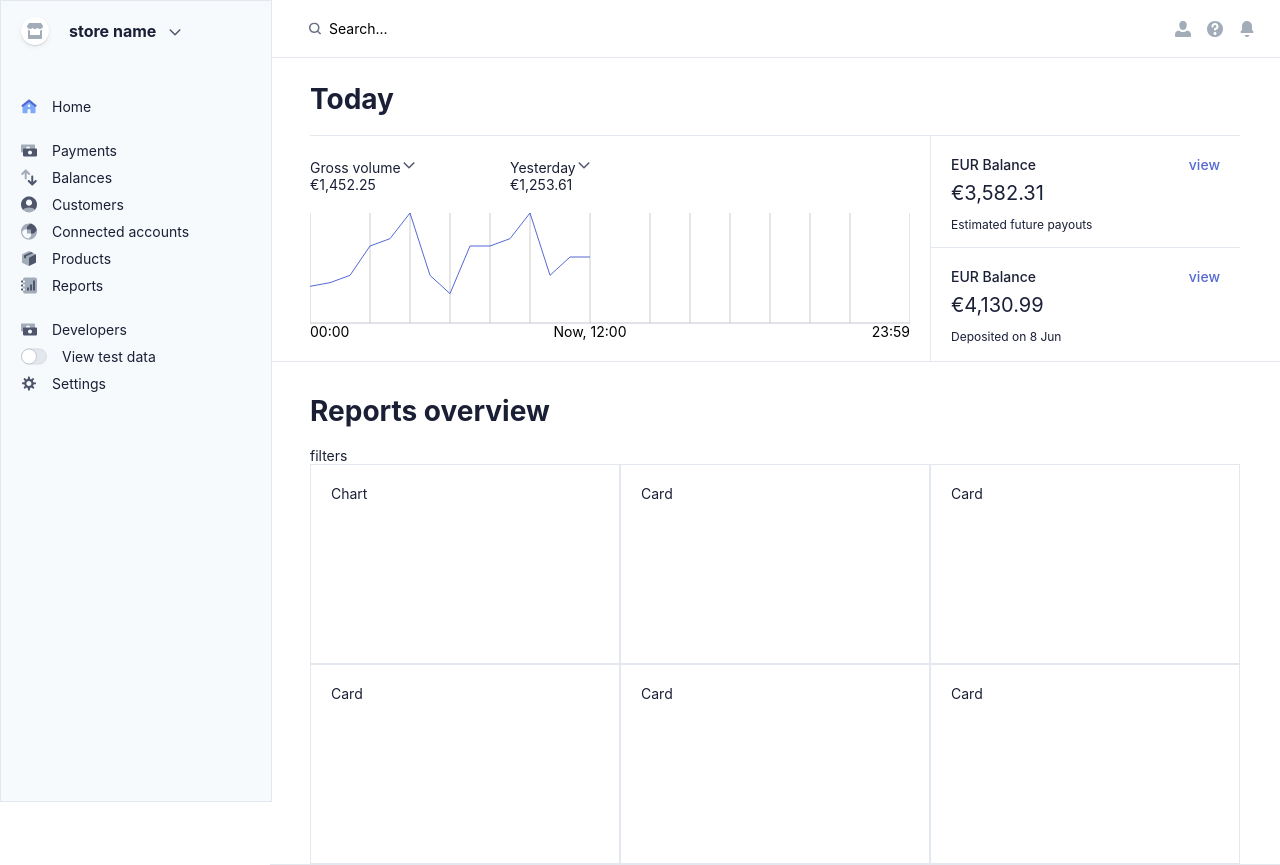
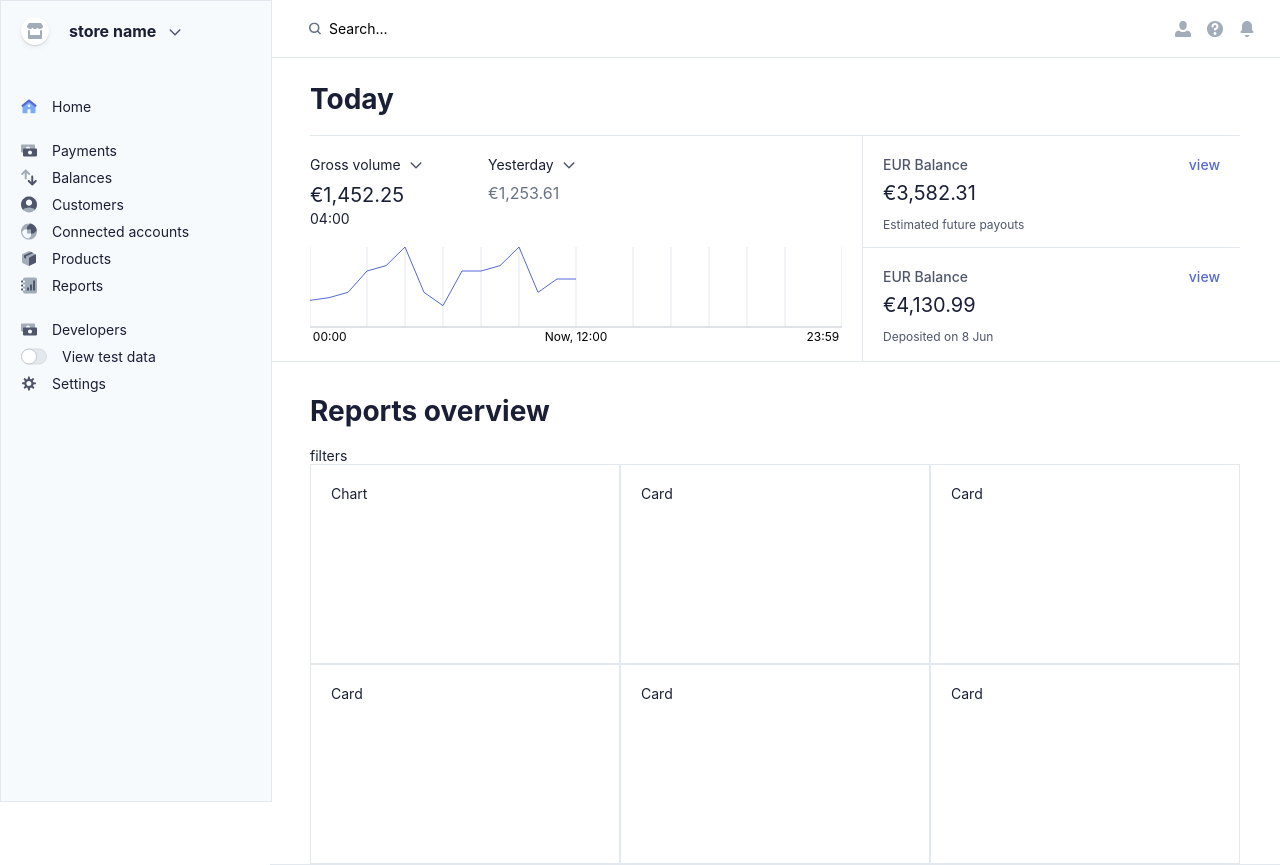
Before and after one commit to 0meram/ChargeflowDashboard, a React (Create React App) app: page / in a window 1280 px wide. Built offline with nearby package versions, Linux system fonts and the light colour scheme.

Commit message:
main chart style

```diff
--- a/src/App.css
+++ b/src/App.css
@@ -10,7 +10,7 @@ body {
 
 .grid-container {
   display: grid;
-  grid-template-columns: 1fr;
+  grid-template-columns: minmax(355px, 1fr);
   grid-template-rows: 17px 1fr 50px;
   grid-template-areas:
     'header'
@@ -152,19 +152,47 @@ body {
   display: flex;
 }
 
-.main_chart_data div{
+.main_chart_data div {
   width: 200px;
+}
+
+.main_chart_data {
+  display: grid;
+  grid-template-columns: repeat(2, minmax(120px, 178px));
+  grid-gap: 0px;
+}
+
+.main_chart_time > div {
+  display: flex;
+  margin-bottom: 7px;
+}
+
+.main_chart_time > div > icon {
+  margin-left: 7px;
+}
+
+.main_chart_time > span {
+  font-size: 20px;
+  margin-bottom: 3px;
+}
+
+.main_chart_past{
+  font-size: 16px;
+  color: #697386;
+  margin-bottom: 3px;
 }
 
 .chart_card {
   display: flex;
-  justify-content: space-between
+  justify-content: space-between;
+  position: relative;
 }
 
 .chart_card_info div {
   font-weight: 500;
   font-size: 14px;
   line-height: 17px;
+  color: #4F566B;
 }
 
 .chart_card_info h3 {
@@ -177,6 +205,7 @@ body {
   font-weight: 400;
   font-size: 12px;
   line-height: 14px;
+  color: #4F566B;
 }
 
 .card_view {
@@ -188,7 +217,7 @@ body {
 
 .charts {
   display: grid;
-  grid-template-columns: 1fr;
+  grid-template-columns: minmax(355px, 1fr);
   grid-template-rows: repeat(3, 200px);
   grid-template-areas:
     'chart1'
@@ -200,6 +229,7 @@ body {
 .chart1,
 .chart2 {
   padding: 20px;
+  max-width: 378px;
 }
 
 .main_chart {
@@ -284,7 +314,7 @@ body {
 @media only screen and (min-width: 750px) {
   .grid-container {
     display: grid;
-    grid-template-columns: 270px 1fr;
+    grid-template-columns: minmax(270px, 1fr);
     grid-template-rows: 50px 1fr 50px;
     grid-template-areas:
       'aside header'
@@ -301,7 +331,7 @@ body {
 
   .charts {
     display: grid;
-    grid-template-columns: 1fr 0.5fr;
+    grid-template-columns: minmax(0, 712px) minmax(0, 378px);
     grid-template-rows: 113px 113px;
     grid-template-areas:
       'main_chart  chart1'
--- a/src/components/Charts.jsx
+++ b/src/components/Charts.jsx
@@ -41,8 +41,6 @@ const Charts = () => {
     { name: 'N/A' },
     { name: 'N/A' },
     { name: 'N/A' },
-    { name: 'N/A' },
-    { name: 'N/A' },
     { name: '23:59' },
   ]
 
@@ -50,31 +48,36 @@ const Charts = () => {
     <div className="charts">
       <div className="main_chart">
         <div className="main_chart_data">
-          <div>
+          <div className="main_chart_time">
             <div>
               Gross volume
-              <span>
+              <icon>
                 <Arrow />
-              </span>
+              </icon>
             </div>
-            <div>€1,452.25</div>
+            <span>€1,452.25</span>
           </div>
-          <div>
+          <div className="main_chart_time">
             <div>
               Yesterday
-              <span>
+              <icon>
                 <Arrow />
-              </span>
+              </icon>
             </div>
-            <div>€1,253.61</div>
+            <div className="main_chart_past">€1,253.61</div>
           </div>
         </div>
-        <ResponsiveContainer width="100%" height={160}>
+        <div>04:00</div>
+        <ResponsiveContainer width="100%" height={150}>
           <LineChart
             data={data}
-            margin={{ top: 20, right: 0, left: 0, bottom: 0 }}
+            margin={{ top: 20, right: 0, left: 0, bottom: 20 }}
           >
-            <CartesianGrid strokeDasharray="0" horizontal={false} />
+            <CartesianGrid
+              strokeDasharray="0"
+              horizontal={false}
+              stroke="#E3E8EE"
+            />
             <XAxis
               dataKey="name"
               interval="preserveStartEnd"
@@ -83,13 +86,16 @@ const Charts = () => {
                 payload.value === '00:00' ||
                 payload.value === 'Now, 12:00' ||
                 payload.value === '23:59' ? (
-                  <text x={x} y={y} dy={6} textAnchor="middle">
+                  <text x={x} y={y} dy={6} textAnchor="middle" fontSize={12}>
                     {payload.value}
                   </text>
                 ) : null
               }
             />
-            <Tooltip />
+            <Tooltip
+              labelFormatter={(value) => `Time: ${value}`}
+              enabled={false}
+            />
             <Line type="linear" dataKey="value" stroke="#5469D4" dot={false} />
           </LineChart>
         </ResponsiveContainer>
```
